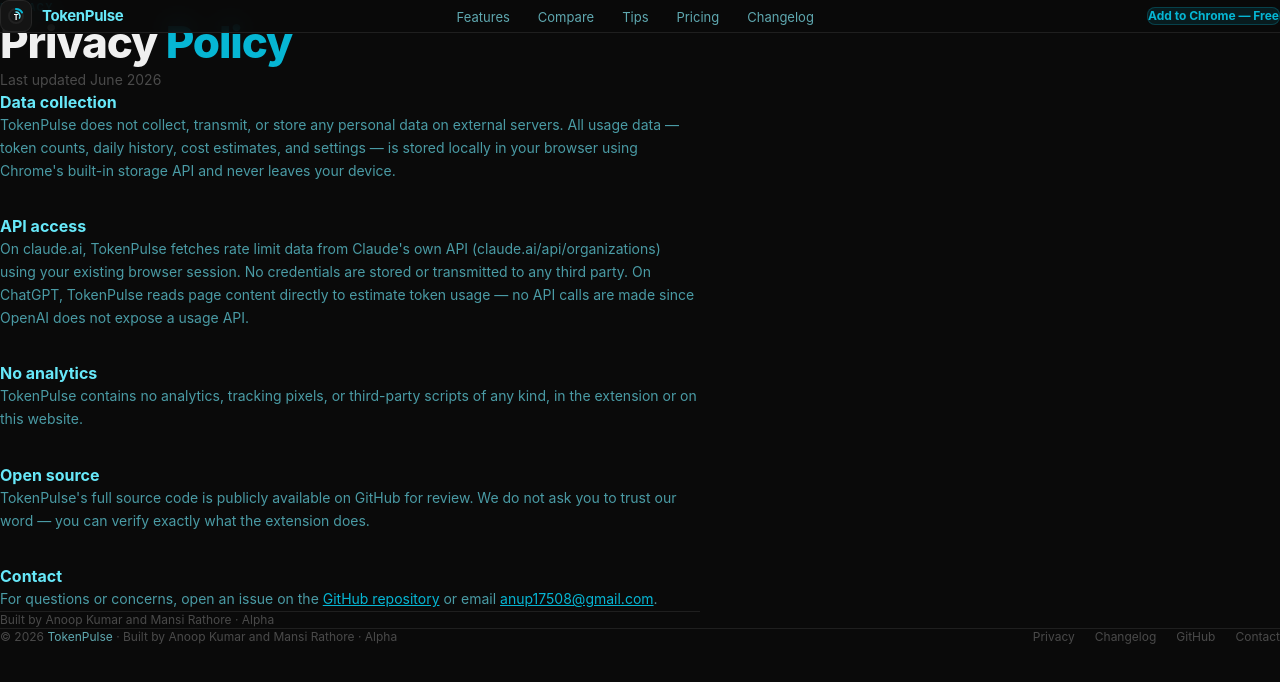
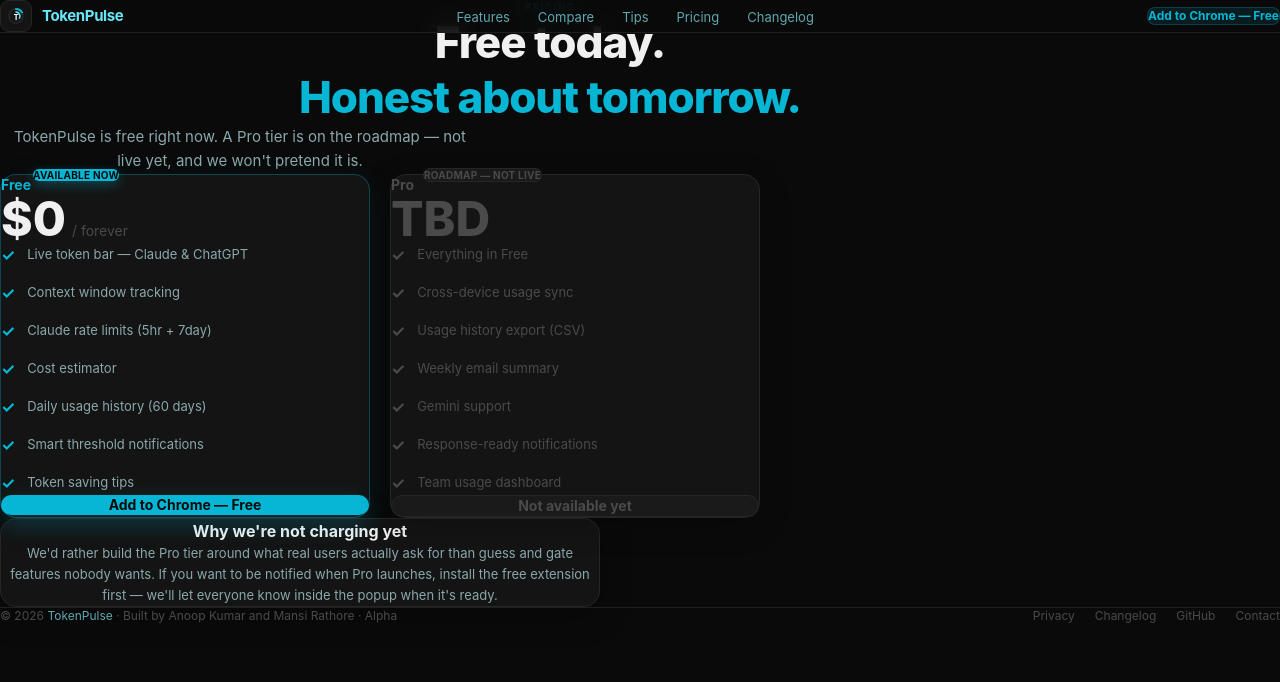
Before and after one commit to anu-ship-it/tokenpulse-web, a Next.js app: page /privacy in a window 1280 px wide. Shown: the top 682 px of the page. Built offline with nearby package versions, Linux system fonts and the light colour scheme.

Commit message:
We have added new pages to it

```diff
--- a/app/changelog/page.tsx
+++ b/app/changelog/page.tsx
@@ -5,49 +5,40 @@ type Entry = {
   items: string[];
 };
 
-const entries: Entry[][] = [
-  [
+const entries: Entry[] = [
   {
     version: "2.1.0",
     date: "June 2026",
     tag: "added",
     items: [
-        "Cost estimator — see estimated dollar cost per conversation, day, and week",
-        "Model detection for accurate cost and limit calculation",
+      "Cost estimator — see estimated dollar cost per conversation, today, and this week",
+      "Model detection for accurate cost and limit calculation (Sonnet, Opus, Haiku, GPT-4o, o1, o3)",
     ],
   },
-  ],
-  [
   {
     version: "2.0.3",
     date: "June 2026",
     tag: "fixed",
     items: [
       "Fixed Tips and Settings panel navigation — buttons now work correctly when switching between views",
-        "Fixed 'Refresh tips' button not responding",
+      "Fixed Refresh tips button not responding",
     ],
   },
-  ],
-  [
   {
     version: "2.0.2",
     date: "June 2026",
     tag: "fixed",
     items: [
-        "Fixed welcome page 'Get Started' button not closing the tab on install",
-        "Added uninstall feedback page",
+      "Fixed welcome page Get Started button not closing the tab on install",
+      "Added uninstall feedback page — captures why users leave so we can improve",
     ],
   },
-  ],
-  [
   {
     version: "2.0.1",
     date: "June 2026",
     tag: "fixed",
-      items: ["Corrected attribution on welcome page"],
+    items: ["Corrected author attribution on welcome page"],
   },
-  ],
-  [
   {
     version: "2.0.0",
     date: "June 2026",
@@ -55,14 +46,12 @@ const entries: Entry[][] = [
     items: [
       "TokenPulse rebrand — dual-ring icon, dark theme with teal accent",
       "Real Claude API rate limits — 5-hour session and 7-day weekly with reset countdowns",
-        "Auto-saving daily usage history — records silently with no setup",
+      "Auto-saving daily usage history — records silently with no setup needed",
       "Smart threshold notifications at 50%, 75%, 90%, 100%",
-        "Settings moved inside popup — no separate tabs",
-        "Token saving tips panel for Claude and ChatGPT",
+      "Settings moved inside popup — no separate browser tabs",
+      "Token saving tips panel with copy-to-clipboard prompts",
     ],
   },
-  ],
-  [
   {
     version: "1.0.0",
     date: "May 2026",
@@ -73,60 +62,70 @@ const entries: Entry[][] = [
       "Basic notification support",
     ],
   },
-  ],
 ];
 
 const tagStyles: Record<Entry["tag"], string> = {
   added: "bg-teal/10 text-teal border-teal/20",
-  fixed: "bg-yellow-500/10 text-yellow-500 border-yellow-500/20",
+  fixed: "bg-amber-400/10 text-amber-400 border-amber-400/20",
   changed: "bg-teal-light/10 text-teal-light border-teal-light/20",
+};
+
+const tagLabels: Record<Entry["tag"], string> = {
+  added: "Added",
+  fixed: "Fixed",
+  changed: "Changed",
 };
 
 export default function ChangelogPage() {
   return (
-    <section className="px-6 md:px-10 pt-32 pb-24">
+    <section className="px-6 md:px-10 pt-36 pb-24">
       <div className="max-w-[760px] mx-auto">
         <div className="text-[10px] font-bold tracking-[0.14em] text-teal uppercase mb-3">
           Changelog
         </div>
-        <h1 className="text-[32px] md:text-[44px] font-extrabold leading-tight tracking-tight mb-3">
+        <h1 className="text-[32px] md:text-[44px] font-extrabold leading-tight tracking-tight mb-4">
           What&apos;s <span className="text-teal">shipped.</span>
         </h1>
-        <p className="text-[15px] text-teal-dim leading-relaxed mb-14">
-          Every update, in order. We ship fixes fast — most issues go from
-          report to live update within a day.
+        <p className="text-[15px] text-[#8aa8ac] leading-relaxed mb-16">
+          Every update in order. Most fixes go from report to live update within
+          a day.
         </p>
 
-        <div className="flex flex-col gap-10">
-          {entries.map((group) =>
-            group.map((entry) => (
-              <div key={entry.version} className="relative pl-6 border-l border-border2">
-                <div className="absolute -left-[5px] top-1.5 w-[9px] h-[9px] rounded-full bg-teal" />
-                <div className="flex items-center gap-3 mb-3 flex-wrap">
-                  <span className="text-base font-bold text-teal-light">
+        <div className="flex flex-col gap-12">
+          {entries.map((entry) => (
+            <div
+              key={entry.version}
+              className="relative pl-8 border-l-2 border-border"
+            >
+              <div className="absolute -left-[7px] top-1 w-3.5 h-3.5 rounded-full bg-teal shadow-[0_0_12px_rgba(6,182,212,0.5)]" />
+
+              <div className="flex items-center gap-3 mb-4 flex-wrap">
+                <span className="text-lg font-bold text-teal-light">
                   v{entry.version}
                 </span>
-                  <span className="text-xs text-text-muted">{entry.date}</span>
+                <span className="text-sm text-text-muted">{entry.date}</span>
                 <span
-                    className={`text-[10px] font-bold uppercase tracking-wide px-2 py-0.5 rounded border ${tagStyles[entry.tag]}`}
+                  className={`text-[10px] font-bold uppercase tracking-wide px-2.5 py-1 rounded-md border ${tagStyles[entry.tag]}`}
                 >
-                    {entry.tag}
+                  {tagLabels[entry.tag]}
                 </span>
               </div>
-                <ul className="flex flex-col gap-2">
-                  {entry.items.map((item) => (
-                    <li
+
+              <div className="bg-bg2 border border-border rounded-xl overflow-hidden shadow-[0_4px_16px_rgba(0,0,0,0.3)]">
+                {entry.items.map((item, i) => (
+                  <div
                     key={item}
-                      className="text-[13px] text-[#4a9ba5] leading-relaxed flex gap-2"
+                    className={`flex gap-3 px-5 py-3.5 text-[13px] text-[#8aa8ac] leading-relaxed ${
+                      i > 0 ? "border-t border-border2" : ""
+                    }`}
                   >
-                      <span className="text-teal-dim flex-shrink-0">·</span>
+                    <span className="text-teal flex-shrink-0 mt-0.5">·</span>
                     {item}
-                    </li>
+                  </div>
                 ))}
-                </ul>
               </div>
-            ))
-          )}
+            </div>
+          ))}
         </div>
       </div>
     </section>
--- a/app/privacy/page.tsx
+++ b/app/privacy/page.tsx
@@ -1,94 +1,117 @@
-export default function PrivacyPage() {
+const STORE_URL =
+  "https://chromewebstore.google.com/detail/tokenpulse-%E2%80%94-chatgpt-clau/oimclhdbljodjkankcnalklchfcehhic";
+
+const freeFeatures = [
+  "Live token bar — Claude & ChatGPT",
+  "Context window tracking",
+  "Claude rate limits (5hr + 7day)",
+  "Cost estimator",
+  "Daily usage history (60 days)",
+  "Smart threshold notifications",
+  "Token saving tips",
+];
+
+const proFeatures = [
+  "Everything in Free",
+  "Cross-device usage sync",
+  "Usage history export (CSV)",
+  "Weekly email summary",
+  "Gemini support",
+  "Response-ready notifications",
+  "Team usage dashboard",
+];
+
+export default function PricingPage() {
   return (
-    <section className="px-6 md:px-10 pt-32 pb-24">
-      <div className="max-w-[700px] mx-auto">
+    <section className="px-6 md:px-10 pt-36 pb-24">
+      <div className="max-w-[1100px] mx-auto">
+        <div className="text-center mb-16">
           <div className="text-[10px] font-bold tracking-[0.14em] text-teal uppercase mb-3">
-          Privacy
+            Pricing
           </div>
-        <h1 className="text-[32px] md:text-[44px] font-extrabold leading-tight tracking-tight mb-3">
-          Privacy <span className="text-teal">Policy</span>
+          <h1 className="text-[32px] md:text-[44px] font-extrabold leading-tight tracking-tight mb-4">
+            Free today.
+            <br />
+            <span className="text-teal">Honest about tomorrow.</span>
           </h1>
-        <p className="text-sm text-text-muted mb-12">Last updated June 2026</p>
-
-        <div className="flex flex-col gap-8 text-[14px] text-[#4a9ba5] leading-relaxed">
-          <div>
-            <h2 className="text-base font-bold text-teal-light mb-2">
-              Data collection
-            </h2>
-            <p>
-              TokenPulse does not collect, transmit, or store any personal
-              data on external servers. All usage data — token counts, daily
-              history, cost estimates, and settings — is stored locally in
-              your browser using Chrome&apos;s built-in storage API and never
-              leaves your device.
+          <p className="text-[15px] text-[#8aa8ac] max-w-[480px] mx-auto leading-relaxed">
+            TokenPulse is free right now. A Pro tier is on the roadmap — not
+            live yet, and we won&apos;t pretend it is.
           </p>
         </div>
 
-          <div>
-            <h2 className="text-base font-bold text-teal-light mb-2">
-              API access
-            </h2>
-            <p>
-              On claude.ai, TokenPulse fetches rate limit data from
-              Claude&apos;s own API
-              (claude.ai/api/organizations) using your existing browser
-              session. No credentials are stored or transmitted to any third
-              party. On ChatGPT, TokenPulse reads page content directly to
-              estimate token usage — no API calls are made since OpenAI does
-              not expose a usage API.
-            </p>
+        <div className="grid md:grid-cols-2 gap-5 max-w-[760px] mx-auto mb-16">
+          {/* Free */}
+          <div className="bg-bg2 border border-teal/30 rounded-2xl p-8 relative shadow-[0_8px_32px_rgba(6,182,212,0.08)]">
+            <div className="absolute -top-3.5 left-8">
+              <span className="text-[10px] font-bold tracking-wide px-3 py-1.5 rounded-full bg-teal text-bg shadow-[0_4px_12px_rgba(6,182,212,0.3)]">
+                AVAILABLE NOW
+              </span>
+            </div>
+            <div className="text-sm font-bold text-teal mb-2 mt-2">Free</div>
+            <div className="flex items-baseline gap-1.5 mb-8">
+              <span className="text-5xl font-extrabold">$0</span>
+              <span className="text-sm text-text-muted">/ forever</span>
+            </div>
+            <div className="flex flex-col gap-3.5 mb-8">
+              {freeFeatures.map((f) => (
+                <div key={f} className="flex items-center gap-3">
+                  <span className="text-teal font-bold flex-shrink-0">✓</span>
+                  <span className="text-[13px] text-[#8aa8ac]">{f}</span>
+                </div>
+              ))}
+            </div>
+            <a
+              href={STORE_URL}
+              target="_blank"
+              rel="noopener noreferrer"
+              className="block text-center px-6 py-3.5 rounded-xl bg-teal text-bg text-sm font-bold hover:opacity-90 transition-opacity shadow-[0_8px_24px_rgba(6,182,212,0.2)]"
+            >
+              Add to Chrome — Free
+            </a>
           </div>
 
-          <div>
-            <h2 className="text-base font-bold text-teal-light mb-2">
-              No analytics
-            </h2>
-            <p>
-              TokenPulse contains no analytics, tracking pixels, or
-              third-party scripts of any kind, in the extension or on this
-              website.
-            </p>
+          {/* Pro */}
+          <div className="bg-bg2 border border-border rounded-2xl p-8 relative shadow-[0_8px_32px_rgba(0,0,0,0.2)]">
+            <div className="absolute -top-3.5 left-8">
+              <span className="text-[10px] font-bold tracking-wide px-3 py-1.5 rounded-full bg-bg3 border border-border text-text-muted">
+                ROADMAP — NOT LIVE
+              </span>
             </div>
-
-          <div>
-            <h2 className="text-base font-bold text-teal-light mb-2">
-              Open source
-            </h2>
-            <p>
-              TokenPulse&apos;s full source code is publicly available on
-              GitHub for review. We do not ask you to trust our word — you
-              can verify exactly what the extension does.
-            </p>
+            <div className="text-sm font-bold text-text-muted mb-2 mt-2">
+              Pro
             </div>
-
-          <div>
-            <h2 className="text-base font-bold text-teal-light mb-2">
-              Contact
-            </h2>
-            <p>
-              For questions or concerns, open an issue on the{" "}
-              <a
-                href="https://github.com/anu-ship-it/TokenPulse"
-                target="_blank"
-                rel="noopener noreferrer"
-                className="text-teal hover:text-teal-light underline"
-              >
-                GitHub repository
-              </a>{" "}
-              or email{" "}
-              <a
-                href="mailto:anup17508@gmail.com"
-                className="text-teal hover:text-teal-light underline"
-              >
-                anup17508@gmail.com
-              </a>
-              .
-            </p>
+            <div className="flex items-baseline gap-1.5 mb-8">
+              <span className="text-5xl font-extrabold text-text-muted">
+                TBD
+              </span>
+            </div>
+            <div className="flex flex-col gap-3.5 mb-8">
+              {proFeatures.map((f) => (
+                <div key={f} className="flex items-center gap-3">
+                  <span className="text-text-muted font-bold flex-shrink-0">
+                    ✓
+                  </span>
+                  <span className="text-[13px] text-text-muted">{f}</span>
+                </div>
+              ))}
+            </div>
+            <div className="block text-center px-6 py-3.5 rounded-xl bg-bg3 border border-border text-text-muted text-sm font-bold cursor-not-allowed select-none">
+              Not available yet
+            </div>
           </div>
         </div>
 
-        <div className="mt-16 pt-8 border-t border-border2 text-xs text-text-muted">
-          Built by Anoop Kumar and Mansi Rathore · Alpha
+        <div className="max-w-[600px] mx-auto bg-bg2 border border-border rounded-2xl p-8 text-center shadow-[0_8px_32px_rgba(0,0,0,0.3)]">
+          <h2 className="text-base font-bold mb-3">
+            Why we&apos;re not charging yet
+          </h2>
+          <p className="text-[13px] text-[#8aa8ac] leading-relaxed">
+            We&apos;d rather build the Pro tier around what real users actually
+            ask for than guess and gate features nobody wants. If you want to be
+            notified when Pro launches, install the free extension first —
+            we&apos;ll let everyone know inside the popup when it&apos;s ready.
+          </p>
         </div>
       </div>
     </section>
--- a/app/tips/page.tsx
+++ b/app/tips/page.tsx
@@ -14,17 +14,19 @@ type Tip = {
 const CLAUDE_TIPS: Tip[] = [
   {
     title: "Start a new chat when topic changes",
-    body: "Every message in a conversation adds to the context. When you shift topics, start fresh — don't drag old context into a new task.",
+    body: "Every message adds to the context. When you shift topics, start fresh — don't drag old context into a new task.",
   },
   {
     title: "Ask for compact answers first",
-    body: "Tell Claude to give the shortest useful answer first, then expand only if needed. Saves tokens on both sides of the conversation.",
-    prompt: "Give me the shortest useful answer first. Ask if I want more detail.",
+    body: "Tell Claude to give the shortest useful answer first, then expand only if needed. Saves tokens on both sides.",
+    prompt:
+      "Give me the shortest useful answer first. Ask if I want more detail.",
   },
   {
     title: "Summarize before a long session",
     body: "If a conversation is getting long, ask Claude to summarize the key decisions so far. Then start a new chat with just that summary.",
-    prompt: "Summarize the key decisions and conclusions from this conversation in under 200 words.",
+    prompt:
+      "Summarize the key decisions from this conversation in under 200 words.",
   },
   {
     title: "Use Projects for recurring work",
@@ -32,18 +34,18 @@ const CLAUDE_TIPS: Tip[] = [
   },
   {
     title: "Use faster models for simple tasks",
-    body: "Don't use Claude Opus for formatting a list or rewriting a short paragraph. Save your premium model quota for analysis and deep work.",
+    body: "Don't use Claude Opus for formatting a list or rewriting a short paragraph. Save your premium quota for analysis and deep work.",
   },
   {
     title: "Watch your 5-hour session limit",
     body: "Claude's 5-hour rolling window resets independently of the 7-day limit. Check your session usage before starting a heavy session.",
   },
   {
-    title: "Paste only the relevant code, not the whole file",
+    title: "Paste only the relevant code",
     body: "When debugging, paste just the function or section that matters. Reference the filename instead of pasting hundreds of unrelated lines.",
   },
   {
-    title: "Use artifacts instead of re-pasting code",
+    title: "Ask for edits, not rewrites",
     body: "When Claude generates code in an artifact, ask for edits instead of asking for the whole file again. Edits cost far fewer tokens.",
     prompt: "Just show me the diff, don't repeat the whole file.",
   },
@@ -60,11 +62,11 @@ const CHATGPT_TIPS: Tip[] = [
   },
   {
     title: "Skip Thinking mode for simple tasks",
-    body: "Thinking models use more tokens and quota. Use them for hard architecture decisions or complex debugging — not for rewriting emails.",
+    body: "Thinking models use more tokens and quota. Use them for hard decisions or complex debugging — not for rewriting emails.",
     prompt: "Give me a direct answer. No need for deep reasoning on this one.",
   },
   {
-    title: "Use Projects for recurring clients or topics",
+    title: "Use Projects for recurring clients",
     body: "ChatGPT Projects keep context scoped. One project per client, one per research area. Keeps conversations focused and context lean.",
   },
   {
@@ -77,11 +79,11 @@ const CHATGPT_TIPS: Tip[] = [
   },
   {
     title: "Free tier? Know your daily GPT-4o cap",
-    body: "Free accounts get a limited number of GPT-4o messages per day before falling back to GPT-4o mini. Save your GPT-4o quota for tasks that actually need it.",
+    body: "Free accounts get a limited number of GPT-4o messages per day before falling back to GPT-4o mini. Save your quota for tasks that actually need it.",
   },
   {
-    title: "Delete old chats you don't need",
-    body: "While this doesn't affect token limits directly, a cleaner sidebar makes it easier to find and reuse the right context instead of starting from scratch.",
+    title: "Avoid pasting full files repeatedly",
+    body: "Instead of re-pasting an entire file for each edit, reference line numbers or function names. Tell ChatGPT exactly what to change and where.",
   },
 ];
 
@@ -89,15 +91,19 @@ function TipCard({ tip, index }: { tip: Tip; index: number }) {
   const [copied, setCopied] = useState(false);
 
   return (
-    <div className="bg-bg2 border border-border rounded-xl p-5">
-      <div className="text-[10px] font-extrabold tracking-widest text-[#1e1e1e] mb-2">
+    <div className="bg-bg2 border border-border rounded-xl p-6 hover:border-teal/30 hover:shadow-[0_8px_32px_rgba(0,0,0,0.4)] transition-all duration-200">
+      <div className="text-[10px] font-extrabold tracking-widest text-[#3a3a3a] mb-3">
         {String(index + 1).padStart(2, "0")}
       </div>
-      <div className="text-sm font-bold text-teal-light mb-2">{tip.title}</div>
-      <div className="text-[13px] text-teal-dim leading-relaxed">{tip.body}</div>
+      <div className="text-[14px] font-bold text-teal-light mb-2">
+        {tip.title}
+      </div>
+      <div className="text-[13px] text-[#8aa8ac] leading-relaxed">
+        {tip.body}
+      </div>
       {tip.prompt && (
-        <div className="relative mt-3">
-          <div className="text-[11px] text-teal bg-bg3 border border-border2 rounded-lg px-3 py-2.5 pr-16 leading-relaxed font-mono">
+        <div className="relative mt-4">
+          <div className="text-[11px] text-teal bg-bg3 border border-border2 rounded-lg px-3 py-3 pr-20 leading-relaxed font-mono">
             {tip.prompt}
           </div>
           <button
@@ -106,7 +112,7 @@ function TipCard({ tip, index }: { tip: Tip; index: number }) {
               setCopied(true);
               setTimeout(() => setCopied(false), 1500);
             }}
-            className="absolute top-1/2 -translate-y-1/2 right-2 text-[10px] font-bold px-2.5 py-1 rounded-md bg-teal/10 text-teal border border-teal/20 hover:bg-teal/20 transition-colors"
+            className="absolute top-1/2 -translate-y-1/2 right-2.5 text-[10px] font-bold px-2.5 py-1.5 rounded-md bg-teal/10 text-teal border border-teal/20 hover:bg-teal/20 transition-colors whitespace-nowrap"
           >
             {copied ? "Copied!" : "Copy"}
           </button>
@@ -121,63 +127,57 @@ export default function TipsPage() {
   const tips = tab === "claude" ? CLAUDE_TIPS : CHATGPT_TIPS;
 
   return (
-    <section className="px-6 md:px-10 pt-32 pb-24">
+    <section className="px-6 md:px-10 pt-36 pb-24">
       <div className="max-w-[1100px] mx-auto">
         <div className="text-[10px] font-bold tracking-[0.14em] text-teal uppercase mb-3">
           Token Tips
         </div>
-        <h1 className="text-[32px] md:text-[44px] font-extrabold leading-tight tracking-tight mb-3">
+        <h1 className="text-[32px] md:text-[44px] font-extrabold leading-tight tracking-tight mb-4">
           Use less. <span className="text-teal">Get more</span>
           <br />
           from every session.
         </h1>
-        <p className="text-[15px] text-teal-dim max-w-[560px] leading-relaxed mb-10">
+        <p className="text-[15px] text-[#8aa8ac] max-w-[560px] leading-relaxed mb-12">
           16 practical tips to stretch your context window and avoid hitting
-          limits mid-conversation — for both Claude and ChatGPT.
+          limits mid-conversation — for both Claude and ChatGPT. Same tips built
+          right into the extension.
         </p>
 
-        <div className="flex gap-2 mb-8">
-          <button
-            onClick={() => setTab("claude")}
-            className={`px-5 py-2 rounded-full text-[13px] font-semibold border transition-colors ${
-              tab === "claude"
-                ? "bg-teal/10 border-teal/30 text-teal"
-                : "bg-bg2 border-border text-teal-dim hover:text-teal-light"
-            }`}
-          >
-            Claude
-          </button>
-          <button
-            onClick={() => setTab("chatgpt")}
-            className={`px-5 py-2 rounded-full text-[13px] font-semibold border transition-colors ${
-              tab === "chatgpt"
-                ? "bg-teal/10 border-teal/30 text-teal"
-                : "bg-bg2 border-border text-teal-dim hover:text-teal-light"
-            }`}
-          >
-            ChatGPT
-          </button>
+        <div className="flex gap-2 mb-10">
+          {(["claude", "chatgpt"] as const).map((t) => (
+            <button
+              key={t}
+              onClick={() => setTab(t)}
+              className={`px-5 py-2.5 rounded-full text-[13px] font-semibold border transition-colors ${
+                tab === t
+                  ? "bg-teal/10 border-teal/30 text-teal"
+                  : "bg-bg2 border-border text-[#8aa8ac] hover:text-teal-light"
+              }`}
+            >
+              {t === "claude" ? "Claude" : "ChatGPT"}
+            </button>
+          ))}
         </div>
 
-        <div className="grid md:grid-cols-2 gap-3.5 mb-16">
+        <div className="grid md:grid-cols-2 gap-4 mb-16">
           {tips.map((tip, i) => (
             <TipCard key={tip.title} tip={tip} index={i} />
           ))}
         </div>
 
-        <div className="bg-gradient-to-br from-teal/[0.08] to-teal-light/[0.04] border border-teal/20 rounded-2xl px-8 py-10 text-center">
-          <h2 className="text-xl font-bold mb-2">
-            See these tips live, right inside your browser
+        <div className="bg-gradient-to-br from-teal/[0.08] to-teal-light/[0.04] border border-teal/20 rounded-2xl px-8 py-10 text-center shadow-[0_8px_32px_rgba(0,0,0,0.3)]">
+          <h2 className="text-lg font-bold mb-2">
+            See these tips live in your browser
           </h2>
-          <p className="text-sm text-teal-dim mb-6">
-            TokenPulse shows rotating tips like these directly in the
-            extension popup — plus live token tracking.
+          <p className="text-[13px] text-[#8aa8ac] mb-6 max-w-[400px] mx-auto">
+            TokenPulse shows rotating tips like these directly in the extension
+            popup — plus live token tracking on every chat.
           </p>
           <a
             href={STORE_URL}
             target="_blank"
             rel="noopener noreferrer"
-            className="inline-flex items-center gap-2 px-6 py-3 rounded-xl bg-teal text-bg text-sm font-bold hover:opacity-90 transition-opacity"
+            className="inline-flex items-center gap-2 px-6 py-3 rounded-xl bg-teal text-bg text-sm font-bold hover:opacity-90 transition-opacity shadow-[0_8px_24px_rgba(6,182,212,0.2)]"
           >
             Add to Chrome — it&apos;s free
           </a>
```
Lines whose indentation alone changed are shown as unchanged.
